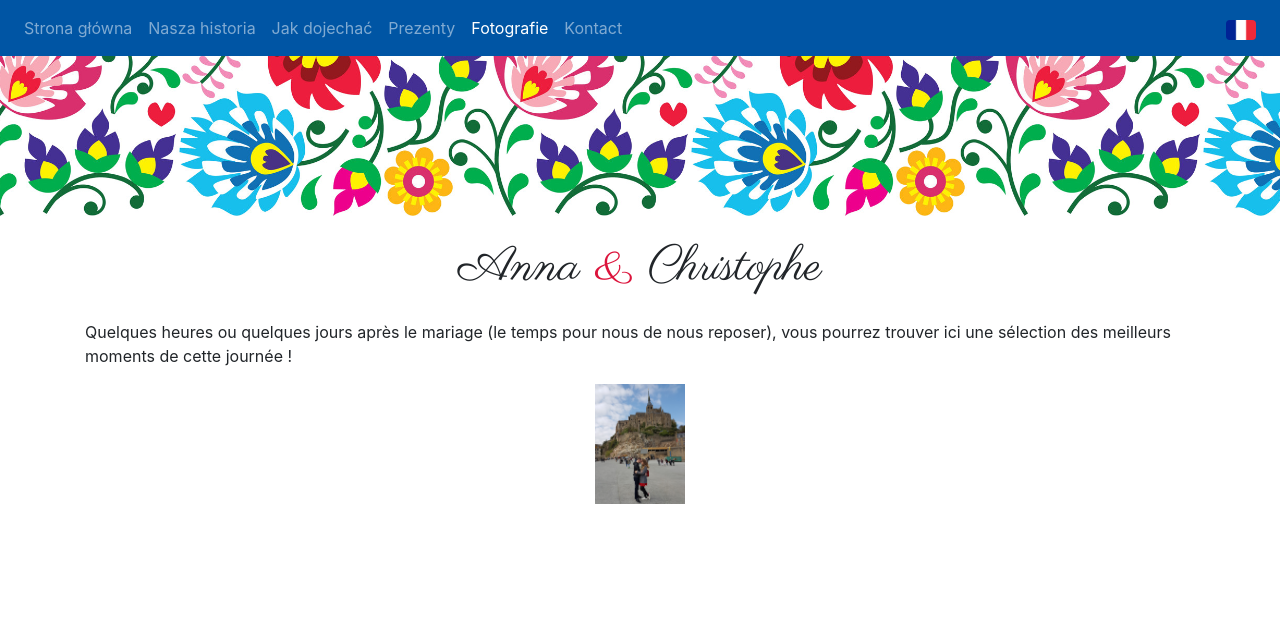
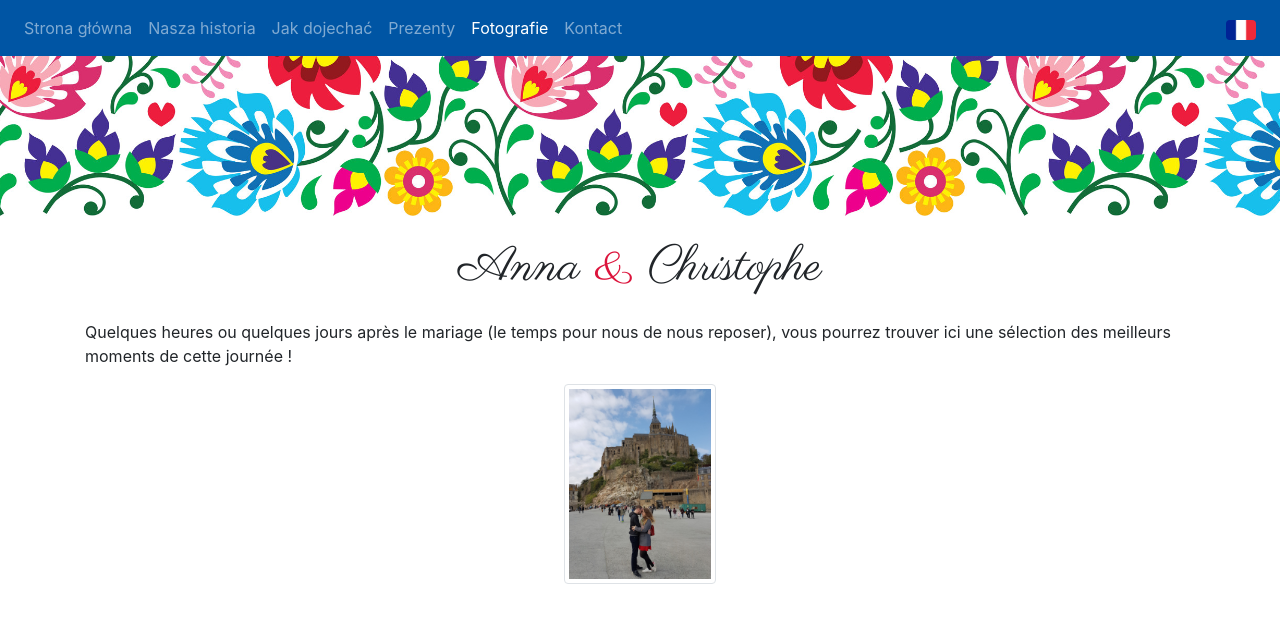
Before and after one commit to christophe-bazin/mariage, a Jekyll site: the page built from pl/fotografie.md, in a window 1280 px wide. Shown: the top 623 px of the page. Built offline with Jekyll 4.4.1, drawn with Linux system fonts in a browser that asks for light colours.

Commit message:
Imp image gallery

```diff
--- a/_includes/image-gallery.html
+++ b/_includes/image-gallery.html
@@ -8,9 +8,8 @@
 
       {% assign filenameparts = file.path | split: "/" %}
       {% assign filename = filenameparts | last | replace: file.extname,"" %}
-
       <a href="{{ file.path }}" title="{{ filename }}">
-        <img src="{{ site.url }}{{ file.path }}" alt="{{ filename }}" class="img-fluid mb-2" />
+        <img src="{{ site.url }}{{ file.path }}" alt="{{ filename }}" class="img-fluid img-thumbnail mb-2" />
       </a>
     {% endif %}
   {% endif %}
--- a/assets/css/lightgallery.custom.css
+++ b/assets/css/lightgallery.custom.css
@@ -4,7 +4,7 @@
 
 #lightgallery img {
   height: 100%;
-  max-height: 120px;
+  max-height: 200px;
 }
 
 @media (max-width: 768px) {
```
